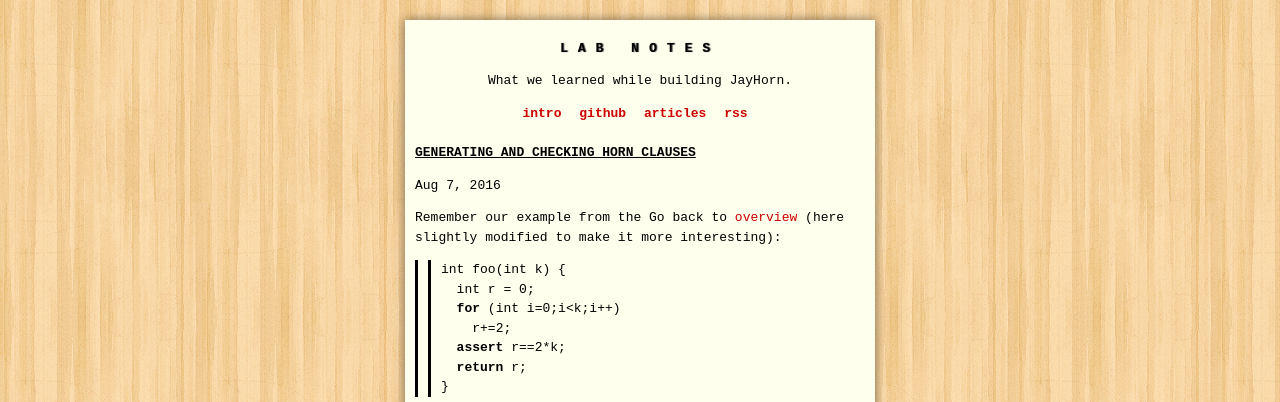
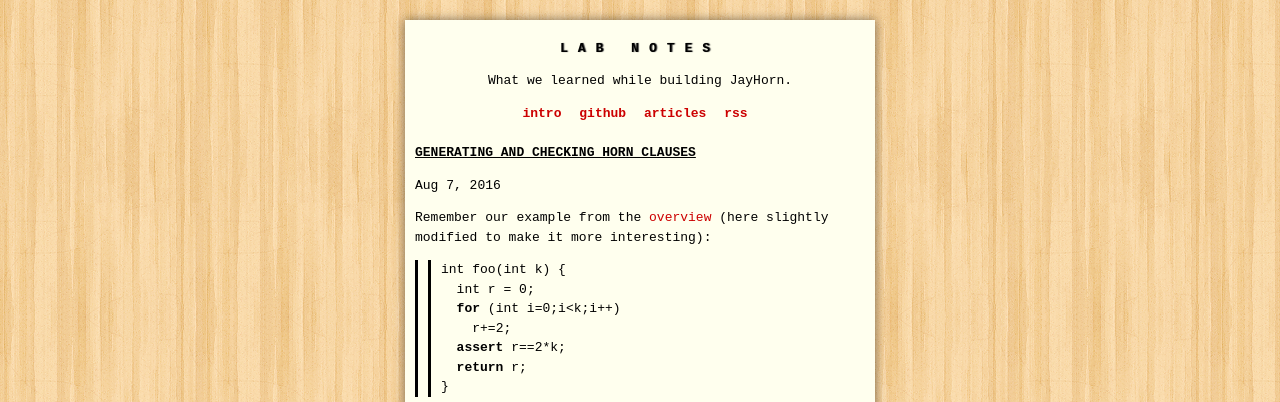
Before and after one commit to jayhorn/jayhorn, a Jekyll site: the page built from _posts/2016-08-07-checking-horn.md, in a window 1280 px wide. Shown: the top 402 px of the page. Built offline with Jekyll 4.4.1, drawn with Linux system fonts in a browser that asks for light colours; formulas are drawn with MathJax 3.

Commit message:
fixed typo and added link to blog in index.html

````diff
--- a/_posts/2016-08-07-checking-horn.md
+++ b/_posts/2016-08-07-checking-horn.md
@@ -5,7 +5,7 @@
 categories: jekyll
 ---
 
-Remember our example from the Go back to [overview]( {{ site.github.url }}{% post_url 2016-08-01-model-checking-java %}) (here slightly modified to make it more interesting):
+Remember our example from the [overview]( {{ site.github.url }}{% post_url 2016-08-01-model-checking-java %}) (here slightly modified to make it more interesting):
 
 
 ```java
--- a/index.html
+++ b/index.html
@@ -54,6 +54,9 @@
 </p><p>
 For more details read our <a href="http://www.martinschaef.de/papers/cav2016.pdf">CAV 2016 tool paper</a>.
 </p>
+<p>
+<b>*NEW*</> Read the war stories from the development of JayHorn in <a href="http://jayhorn.github.io/jayhorn/jekyll/2016/08/01/model-checking-java/"><b>our new blog</b></a>.
+</p>
 
 <h3>JayHorn in action</h3>
 <script type="text/javascript" src="https://asciinema.org/a/7npo53n34clthllb271t9k25y.js" id="asciicast-7npo53n34clthllb271t9k25y" async data-autoplay="true" data-loop="true" data-speed="1"></script>
````
